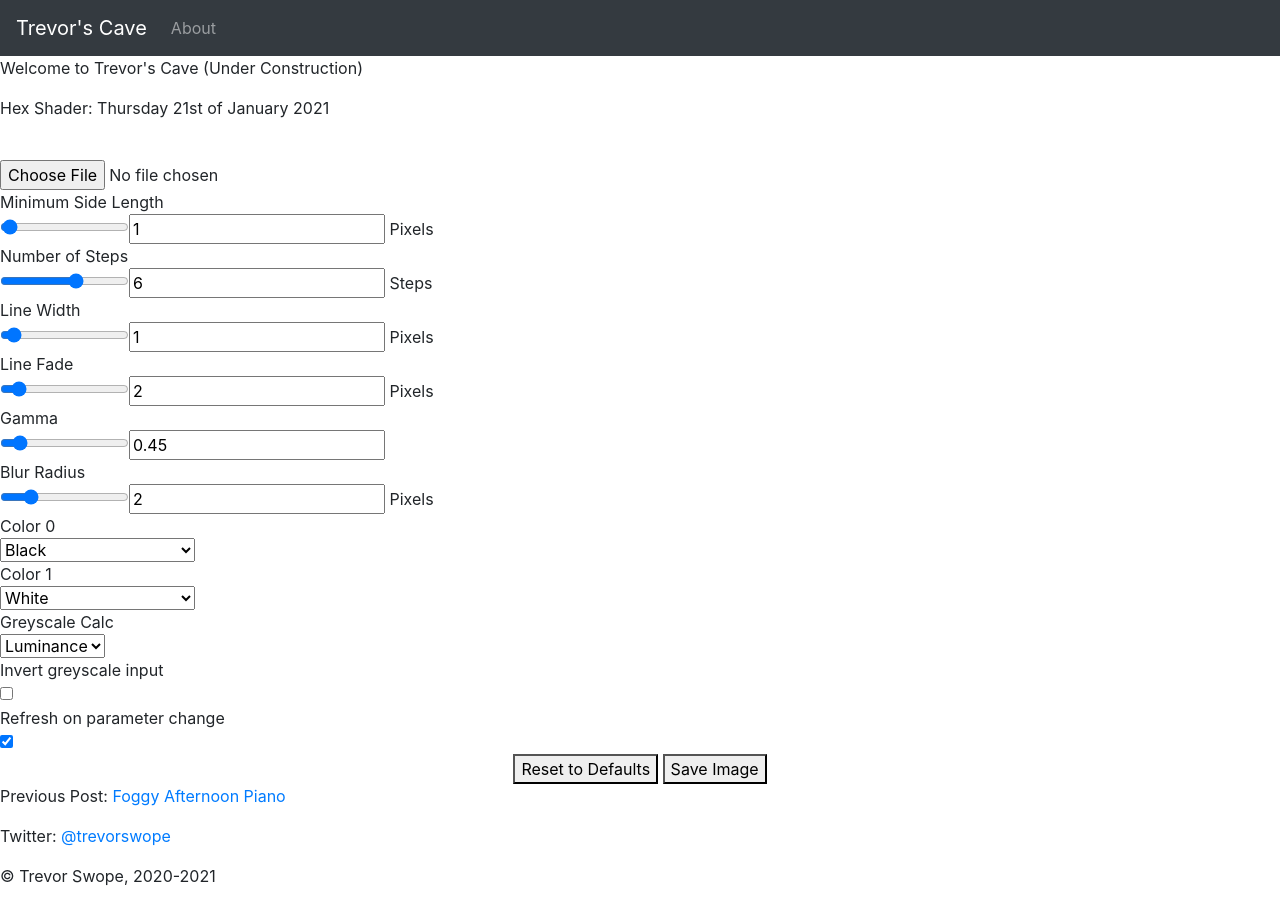
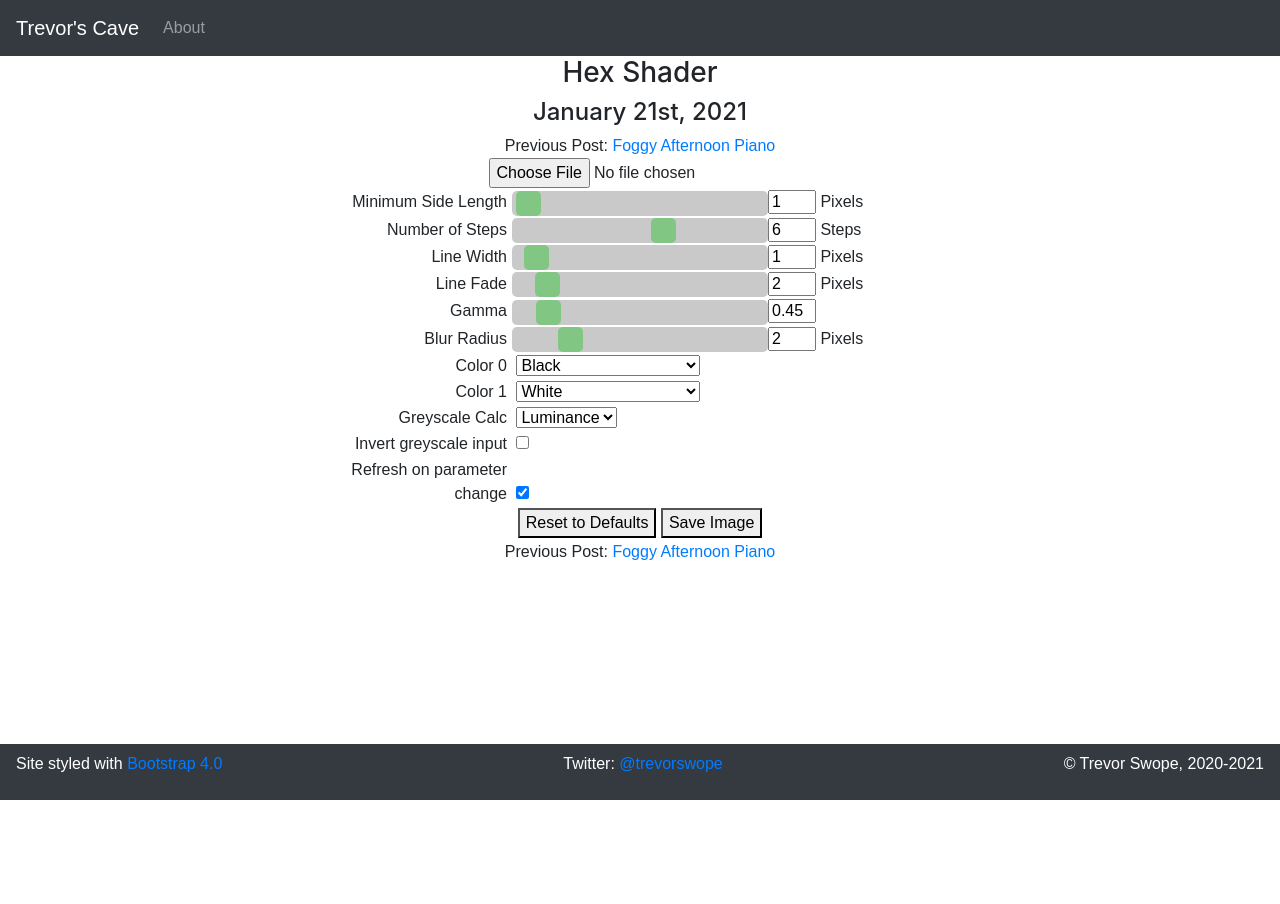
Before and after one commit to swopet/trevors-cave, a PHP site: page /?p=hex-shader-applet in a window 1280 px wide. After the commit the page ends 800 px from the top, so only its background shows below. Run offline with PHP 8.4, Linux system fonts and the light colour scheme.

Commit message:
modify shader CSS

```diff
--- a/html/index.php
+++ b/html/index.php
@@ -6,7 +6,6 @@ $page_name = "Home";
 include_once($_SERVER['DOCUMENT_ROOT']."/../include/header.php");
 ?>
 
-<p>Welcome to Trevor's Cave (Under Construction)</p>
 <?php
 include_once($_SERVER['DOCUMENT_ROOT']."/../include/posts.php");
 ?>
--- a/html/styles.css
+++ b/html/styles.css
@@ -1,10 +1,16 @@
 * {
-	font-size: 100%;
 	font-family: Arial, sans-serif;
 }
 
 body {
     background-color: white;
+	padding-bottom: 70px;
+}
+
+.video {
+  width:560px;
+  height:315px;
+  margin: auto;
 }
 
 .tooltip {
@@ -68,30 +74,73 @@ body {
 .inputcontainer {
 	margin:auto;
 	width:50%;
-
+	padding-bottom:2px;
 }
 
 .inputcontainer .inputlabel {
 	display: inline-block;
 	text-align: right;
+	padding-right: 5px;
 	width:30%;
+}
+
+.inputcontainer .select {
+	display: inline-block;
+	width:20%;
+	padding-left: 5px;
+	padding-right: 5px;
+	margin-left:0;
+	margin-right:0;
+	overflow: auto;
 }
 
 .inputcontainer .slider {
 	display: inline-block;
 	width:40%;
+	opacity:0.7;
+	-webkit-appearance: none;
+	height: 25px;
+	background: #b3b3b3;
+	outline: none;
+	opacity: 0.7;
+	-webkit-transition: .2s;
+	transition: opacity .2s;
+	vertical-align: middle;
+	border-radius: 5px;
+}
+
+.inputcontainer .slider::-webkit-slider-thumb {
+  -webkit-appearance: none;
+  appearance: none;
+  width: 25px;
+  height: 25px;
+  background: #4CAF50;
+  cursor: pointer;
+  border-radius:5px;
+}
+
+.inputcontainer .slider::-moz-range-thumb {
+  width: 25px;
+  height: 25px;
+  background: #4CAF50;
+  cursor: pointer;
+  border-radius: 5px;
+}
+
+.inputcontainer .slider:hover {
+	opacity:1.0;
 }
 
 .inputcontainer .sliderdisplay {
 	display: inline-block;
 	width:3em;
+	height: 100%;
+	margin-top:0;
+	margin-bottom:0;
 }
 
-@media only screen and (max-width: 600px) {
-	body {
-	    font-size: 18px;
-	}
-	.slidercontainer {
+@media only screen and (max-width: 800px) {
+	.inputcontainer {
 		width:100%;
 	}
 }
--- a/include/footer.php
+++ b/include/footer.php
@@ -1,4 +1,7 @@
-<p>Twitter: <a href="https://twitter.com/trevorswope">&commat;trevorswope</a></p>
-<p>© Trevor Swope, 2020-2021</p>
 </body>
+<div class="navbar fixed-bottom bg-dark text-white navbar-dark">
+	<p>Site styled with <a href="https://getbootstrap.com/" target="_blank">Bootstrap 4.0</a></p>
+	<p>Twitter: <a href="https://twitter.com/trevorswope" target = "_blank">&commat;trevorswope</a></p>
+	<p>© Trevor Swope, 2020-2021</p>
+</div>
 </html>
--- a/include/header.php
+++ b/include/header.php
@@ -1,8 +1,9 @@
 <!DOCTYPE html>
 <html lang="en">
 <head>
-<!--<link rel="stylesheet" href="styles.css">-->
+
 <link rel="stylesheet" href="bootstrap.min.css">
+<link rel="stylesheet" href="styles.css">
 <script src="https://ajax.googleapis.com/ajax/libs/jquery/3.5.1/jquery.min.js"></script>
 <script src="bootstrap.min.js"></script>
 </head>
--- a/include/posts.php
+++ b/include/posts.php
@@ -1,6 +1,18 @@
 <?php
-	function next_prev_posts(){
-
+	function next_prev_posts($index,$post_keys,$posts){
+		if ($index === null) return;
+		echo "<div class='container'>";
+		echo "<div class='row'>";
+		if ($index != count($post_keys) - 1){
+			$previous_post_name = $post_keys[$index+1];
+			echo "<div class='col-sm text-center'>Previous Post: <a href=\"?p=" . $previous_post_name . "\">" . $posts[$previous_post_name]->title . "</a></div>";
+		}
+		if ($index != 0){
+			$next_post_name = $post_keys[$index-1];
+			echo "<div class='col-sm text-center'>Next Post: <a href=\"?p=" . $next_post_name . "\">" . $posts[$next_post_name]->title . "</a></div>";
+		}
+		echo "</div>";
+		echo "</div>";
 	}
 	class PostData{
 		public $date;
@@ -35,19 +47,12 @@
 		$post_name = $_GET["p"];
 		$post_data = $posts[$post_name];
 		if ($post_data != null){
-			echo "<p>" . $post_data->title . ": " . date("l jS \of F Y",$posts[$post_name]->date) . "</p>";
+			echo "<h3 class='text-center'>" . $post_data->title . "</h3><h4 class='text-center'>" . date("F jS, Y",$posts[$post_name]->date) . "</h4>";
+			$index = array_search($post_name,$post_keys);
+			next_prev_posts($index,$post_keys,$posts);
 			if (@include($_SERVER['DOCUMENT_ROOT']."/../posts/".$post_name.".php")){
-
 				$list_posts = false;
-				$index = array_search($post_name,$post_keys);
-				if ($index != 0){
-					$next_post_name = $post_keys[$index-1];
-					echo "<p>Next Post: <a href=\"?p=" . $next_post_name . "\">" . $posts[$next_post_name]->title . "</a></p>";
-				}
-				if ($index != count($post_keys) - 1){
-					$previous_post_name = $post_keys[$index+1];
-					echo "<p>Previous Post: <a href=\"?p=" . $previous_post_name . "\">" . $posts[$previous_post_name]->title . "</a></p>";
-				}
+				next_prev_posts($index,$post_keys,$posts);
 			}
 			else {
 				echo "<p>" . $post_name . " in database, but no corresponding file!</p>";
--- a/posts/hex-shader-applet.php
+++ b/posts/hex-shader-applet.php
@@ -30,25 +30,27 @@
 
 <div class="inputcontainer">
     <div class="inputlabel">Color 0</div>
-    <select name="color0" id="color0">
+    <select class="inputselect" name="color0" id="color0">
         <option value=0>Black</option>
         <option value=1>White</option>
         <option value=2>Source Color</option>
 		<option value=3>Original Color (no blur)</option>
     </select>
+
 </div>
 <div class="inputcontainer">
-   <div class="inputlabel">Color 1</div>
-    <select name="color1" id="color1">
+    <div class="inputlabel">Color 1</div>
+    <select class="inputselect" name="color1" id="color1">
         <option value=0>Black</option>
         <option value=1>White</option>
         <option value=2>Source Color</option>
 		<option value=3>Original Color (no blur)</option>
     </select>
+
 </div>
 <div class="inputcontainer">
     <div class="inputlabel">Greyscale Calc</div>
-    <select name="control" id="control">
+    <select class="inputselect" name="greyscale" id="control">
         <option value=0>Luminance</option>
         <option value=1>Brightness</option>
     </select>
--- a/posts/nov-21-piano.php
+++ b/posts/nov-21-piano.php
@@ -1 +1,4 @@
-<iframe width="560" height="315" src="https://www.youtube.com/embed/L5EmyjG5lDM" frameborder="0" allow="accelerometer; autoplay; clipboard-write; encrypted-media; gyroscope; picture-in-picture" allowfullscreen></iframe>
+<p>Recorded 10ish minutes of piano, just to get something recorded and posted for once :)</p>
+<div class ="video">
+	<iframe width="560" height="315" src="https://www.youtube.com/embed/L5EmyjG5lDM" frameborder="0" allow="accelerometer; autoplay; clipboard-write; encrypted-media; gyroscope; picture-in-picture" allowfullscreen></iframe>
+</div>
--- a/posts/symbio-ink-waltz.php
+++ b/posts/symbio-ink-waltz.php
@@ -1 +1,3 @@
-<iframe width="560" height="315" src="https://www.youtube.com/embed/7DyNqgY2tkw" frameborder="0" allow="accelerometer; autoplay; clipboard-write; encrypted-media; gyroscope; picture-in-picture" allowfullscreen></iframe>
+<div class="video">
+	<iframe width="560" height="315" src="https://www.youtube.com/embed/7DyNqgY2tkw" frameborder="0" allow="accelerometer; autoplay; clipboard-write; encrypted-media; gyroscope; picture-in-picture" allowfullscreen></iframe>
+</div>
```
